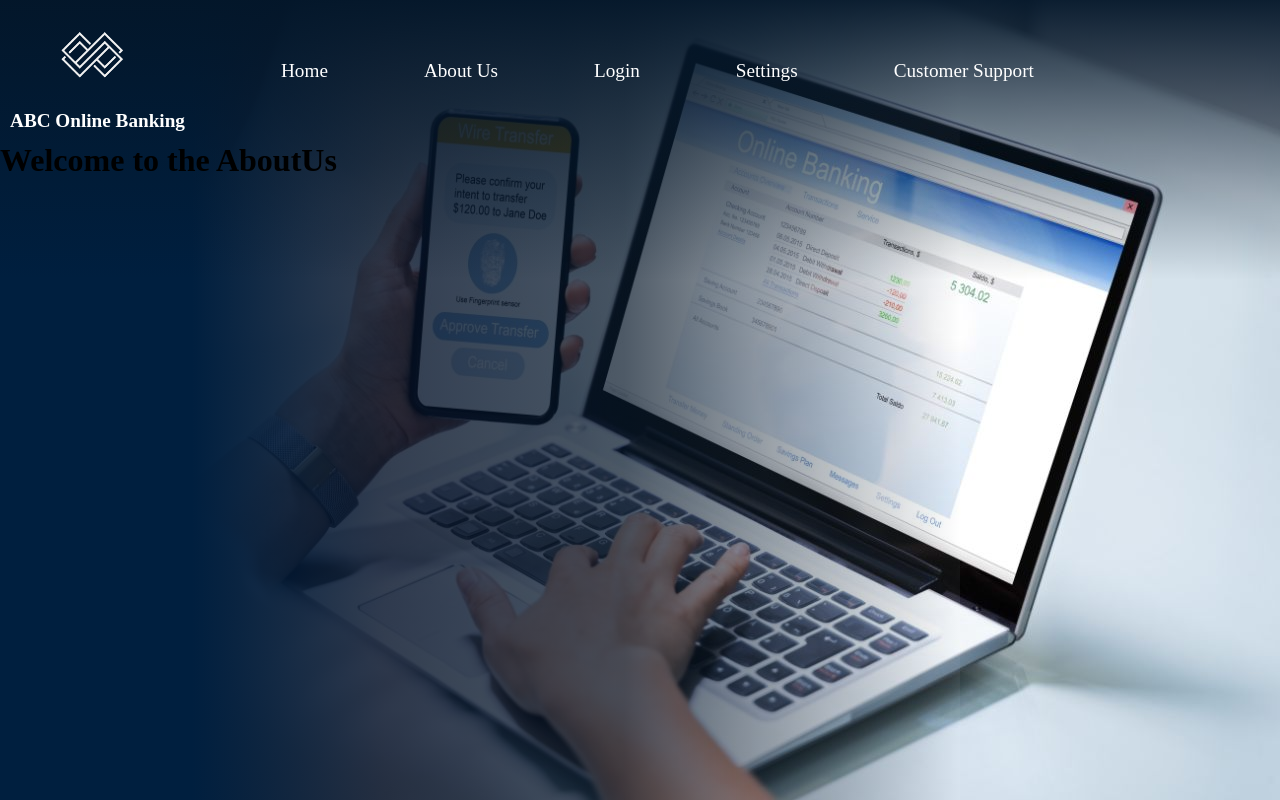
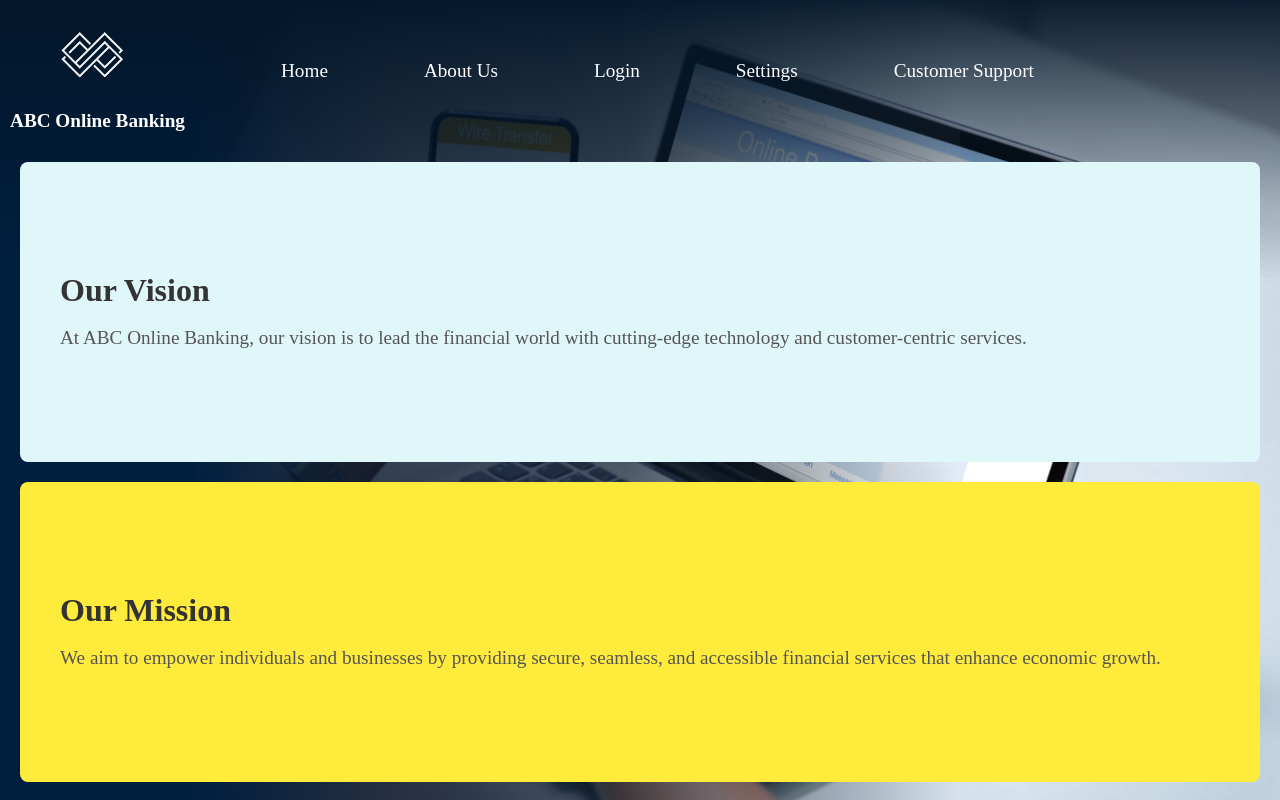
Before and after one commit to seniru-dilmith/Bank-Management-System-Bank-A-front-end, a React (Create React App) app: page /aboutus in a window 1280 px wide. Built offline with nearby package versions, Linux system fonts and the light colour scheme.

Commit message:
UpdatedFromKasunya

```diff
--- a/src/pages/AboutUs.jsx
+++ b/src/pages/AboutUs.jsx
@@ -1,11 +1,27 @@
 import React from 'react';
 import HomeNaviBar from '../components/NaviBar/HomeNaviBar';
 import Layout from '../layouts/Layout';
+import './aboutus.css'; // Create and link a separate CSS file for AboutUs
 
 const AboutUs = () => {
   return (
-    <Layout NavigationBar={<HomeNaviBar/>}>
-      <h1>Welcome to the AboutUs</h1>
+    <Layout NavigationBar={<HomeNaviBar />}>
+      <div className="about-us-container">
+        <section className="vision-section">
+          <h2>Our Vision</h2>
+          <p>At ABC Online Banking, our vision is to lead the financial world with cutting-edge technology and customer-centric services.</p>
+        </section>
+
+        <section className="mission-section">
+          <h2>Our Mission</h2>
+          <p>We aim to empower individuals and businesses by providing secure, seamless, and accessible financial services that enhance economic growth.</p>
+        </section>
+
+        <section className="history-section">
+          <h2>Our History</h2>
+          <p>Founded in 1990, ABC Online Banking has grown into a trusted name in the banking industry, with a global footprint and a commitment to innovation.</p>
+        </section>
+      </div>
     </Layout>
   );
 };
```
Also changed, not shown: src/pages/EHelp.css (added), src/pages/OpenLoanRequest.jsx (added), src/pages/OpenNewAccount.jsx (added).
